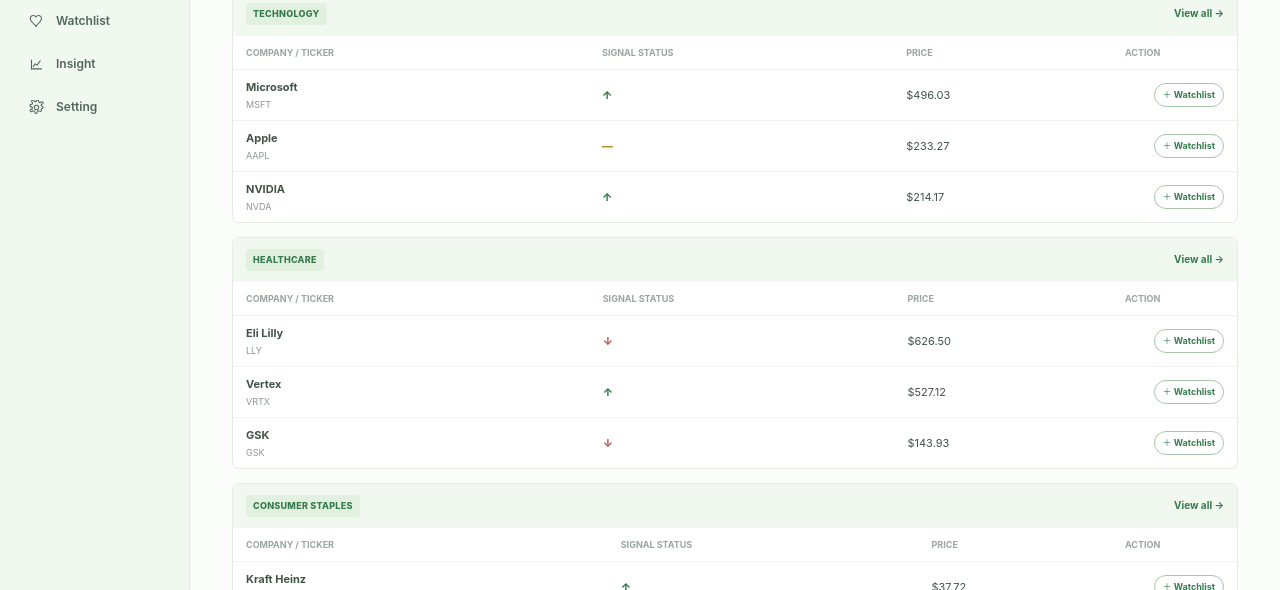
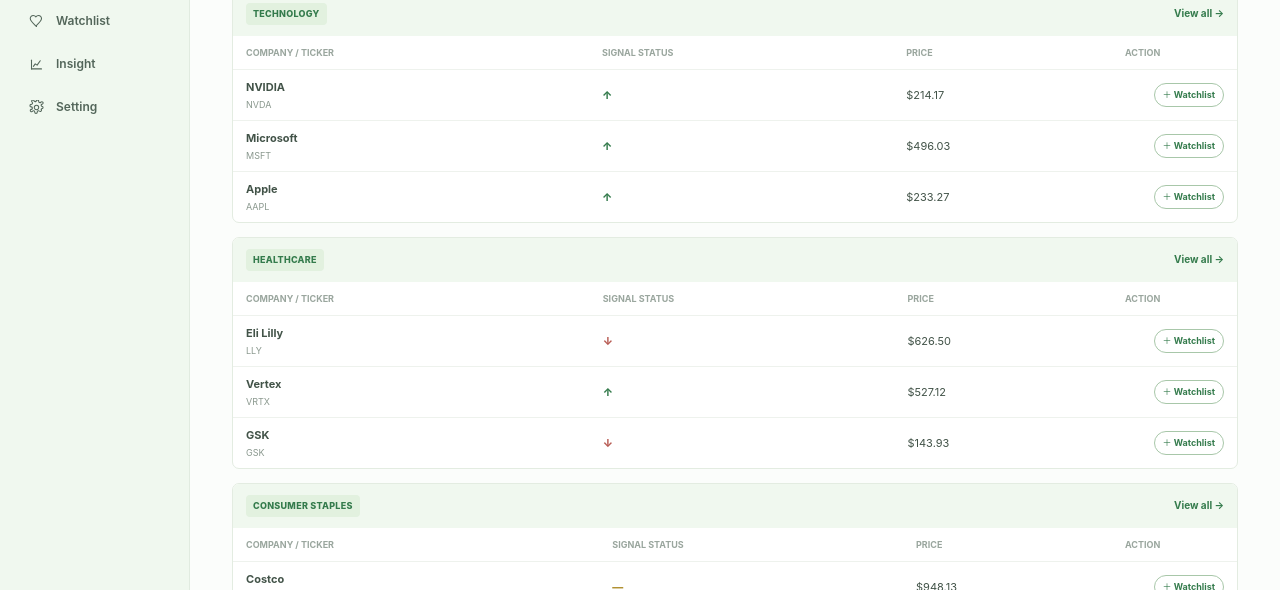
Before and after one commit to Perennial-asian-boiz/PerennialFrontEnd, a React (Vite) app: page / in a window 1280 px wide. Shown: the part 210-800 px from the top of the page. Built offline with nearby package versions, Linux system fonts and the light colour scheme.

Commit message:
Sync dashboard and watchlist prices

```diff
--- a/src/data.ts
+++ b/src/data.ts
@@ -1,6 +1,7 @@
 export type Company = {
   name: string;
   ticker: string;
+  price: string;
   sector: string;
   score: number;
   change: string;
@@ -9,17 +10,17 @@
 };
 
 export const companies: Company[] = [
-  { name: "NVIDIA", ticker: "NVDA", sector: "Technology", score: 87, change: "+4.28%", sentiment: "Positive", reason: "Strong AI infrastructure demand" },
-  { name: "Microsoft", ticker: "MSFT", sector: "Technology", score: 82, change: "+1.64%", sentiment: "Positive", reason: "Cloud growth and resilient margins" },
-  { name: "Costco", ticker: "COST", sector: "Consumer Staples", score: 74, change: "+0.82%", sentiment: "Neutral", reason: "Consistent membership-led growth" },
-  { name: "Tesla", ticker: "TSLA", sector: "Automotive", score: 61, change: "-1.12%", sentiment: "Watch", reason: "Volatility around delivery outlook" },
-  { name: "Apple", ticker: "AAPL", sector: "Technology", score: 79, change: "+1.15%", sentiment: "Positive", reason: "Strong ecosystem and services growth" },
-  { name: "Eli Lilly", ticker: "LLY", sector: "Healthcare", score: 76, change: "-0.82%", sentiment: "Watch", reason: "Pipeline strength with valuation risk" },
-  { name: "Vertex", ticker: "VRTX", sector: "Healthcare", score: 72, change: "+0.67%", sentiment: "Positive", reason: "Durable specialty-care portfolio" },
-  { name: "GSK", ticker: "GSK", sector: "Healthcare", score: 68, change: "-0.31%", sentiment: "Neutral", reason: "Stable demand across core medicines" },
-  { name: "Kraft Heinz", ticker: "KHC", sector: "Consumer Staples", score: 65, change: "+0.41%", sentiment: "Neutral", reason: "Defensive brands and steady cash flow" },
-  { name: "Keurig Dr Pepper", ticker: "KDP", sector: "Consumer Staples", score: 63, change: "+0.28%", sentiment: "Neutral", reason: "Broad beverage distribution" },
-  { name: "General Mills", ticker: "GIS", sector: "Consumer Staples", score: 60, change: "-0.55%", sentiment: "Watch", reason: "Soft volume in a cautious consumer market" },
+  { name: "NVIDIA", ticker: "NVDA", price: "$214.17", sector: "Technology", score: 87, change: "+4.28%", sentiment: "Positive", reason: "Strong AI infrastructure demand" },
+  { name: "Microsoft", ticker: "MSFT", price: "$496.03", sector: "Technology", score: 82, change: "+1.64%", sentiment: "Positive", reason: "Cloud growth and resilient margins" },
+  { name: "Costco", ticker: "COST", price: "$948.13", sector: "Consumer Staples", score: 74, change: "+0.82%", sentiment: "Neutral", reason: "Consistent membership-led growth" },
+  { name: "Tesla", ticker: "TSLA", price: "$248.98", sector: "Automotive", score: 61, change: "-1.12%", sentiment: "Watch", reason: "Volatility around delivery outlook" },
+  { name: "Apple", ticker: "AAPL", price: "$233.27", sector: "Technology", score: 79, change: "+1.15%", sentiment: "Positive", reason: "Strong ecosystem and services growth" },
+  { name: "Eli Lilly", ticker: "LLY", price: "$626.50", sector: "Healthcare", score: 76, change: "-0.82%", sentiment: "Watch", reason: "Pipeline strength with valuation risk" },
+  { name: "Vertex", ticker: "VRTX", price: "$527.12", sector: "Healthcare", score: 72, change: "+0.67%", sentiment: "Positive", reason: "Durable specialty-care portfolio" },
+  { name: "GSK", ticker: "GSK", price: "$143.93", sector: "Healthcare", score: 68, change: "-0.31%", sentiment: "Neutral", reason: "Stable demand across core medicines" },
+  { name: "Kraft Heinz", ticker: "KHC", price: "$37.72", sector: "Consumer Staples", score: 65, change: "+0.41%", sentiment: "Neutral", reason: "Defensive brands and steady cash flow" },
+  { name: "Keurig Dr Pepper", ticker: "KDP", price: "$31.61", sector: "Consumer Staples", score: 63, change: "+0.28%", sentiment: "Neutral", reason: "Broad beverage distribution" },
+  { name: "General Mills", ticker: "GIS", price: "$48.13", sector: "Consumer Staples", score: 60, change: "-0.55%", sentiment: "Watch", reason: "Soft volume in a cautious consumer market" },
 ];
 
 export const topics = ["Technology", "Healthcare", "Financial Services", "Consumer", "Energy", "Industrials", "AI & Robotics", "Climate", "Travel", "Media"];
--- a/src/pages/Dashboard.tsx
+++ b/src/pages/Dashboard.tsx
@@ -1,12 +1,10 @@
 import { useState } from "react";
 import AppShell, { Toast } from "../components/AppShell";
 import { useWatchlist } from "../components/watchlistStore";
+import { companies } from "../data";
 
-const sections = [
-  { name: "Technology", items: [["Microsoft", "MSFT", "$496.03", "up"], ["Apple", "AAPL", "$233.27", "neutral"], ["NVIDIA", "NVDA", "$214.17", "up"]] },
-  { name: "Healthcare", items: [["Eli Lilly", "LLY", "$626.50", "down"], ["Vertex", "VRTX", "$527.12", "up"], ["GSK", "GSK", "$143.93", "down"]] },
-  { name: "Consumer Staples", items: [["Kraft Heinz", "KHC", "$37.72", "up"], ["Keurig Dr Pepper", "KDP", "$31.61", "neutral"], ["General Mills", "GIS", "$48.13", "down"]] },
-];
+const sectionNames = ["Technology", "Healthcare", "Consumer Staples"];
+const sections = sectionNames.map((name) => ({ name, items: companies.filter((company) => company.sector === name) }));
 
 export default function Dashboard() {
   const [view, setView] = useState("Popular & Stable");
@@ -14,7 +12,7 @@
   const { isWatched, add } = useWatchlist();
   return <AppShell title="Market Health" subtitle="Curated market opportunities and sector trend monitors.">
     <div className="market-toolbar"><span className="market-status">● Market Open · NYSE</span><div className="segmented"><button className={view === "Affordable & Growing" ? "selected" : ""} onClick={() => setView("Affordable & Growing")}>Affordable &amp; Growing</button><button className={view === "Popular & Stable" ? "selected" : ""} onClick={() => setView("Popular & Stable")}>Popular &amp; Stable</button></div></div>
-    <div className="market-sections">{sections.map((section) => <section className="market-section" key={section.name}><div className="market-section-heading"><span className="sector-pill">{section.name}</span><button className="view-all">View all →</button></div><div className="table-wrap"><table className="market-table"><thead><tr><th>Company / ticker</th><th>Signal status</th><th>Price</th><th>Action</th></tr></thead><tbody>{section.items.map(([name, ticker, price, signal]) => <tr key={ticker}><td><strong>{name}</strong><small>{ticker}</small></td><td><span className={signal === "neutral" ? "signal-neutral" : signal === "down" ? "signal-down" : "signal-up"}>{signal === "neutral" ? "—" : signal === "down" ? "↓" : "↑"}</span></td><td>{price}</td><td><span className="watch-action">{isWatched(ticker) ? <span className="watch-placeholder" aria-hidden="true" /> : <button className="watch-button" onClick={() => { add(ticker); setToast("success"); }}>＋ Watchlist</button>}</span></td></tr>)}</tbody></table></div></section>)}</div>
+    <div className="market-sections">{sections.map((section) => <section className="market-section" key={section.name}><div className="market-section-heading"><span className="sector-pill">{section.name}</span><button className="view-all">View all →</button></div><div className="table-wrap"><table className="market-table"><thead><tr><th>Company / ticker</th><th>Signal status</th><th>Price</th><th>Action</th></tr></thead><tbody>{section.items.map((company) => { const signal = company.change.startsWith("-") ? "down" : company.sentiment === "Neutral" ? "neutral" : "up"; return <tr key={company.ticker}><td><strong>{company.name}</strong><small>{company.ticker}</small></td><td><span className={signal === "neutral" ? "signal-neutral" : signal === "down" ? "signal-down" : "signal-up"}>{signal === "neutral" ? "—" : signal === "down" ? "↓" : "↑"}</span></td><td>{company.price}</td><td><span className="watch-action">{isWatched(company.ticker) ? <span className="watch-placeholder" aria-hidden="true" /> : <button className="watch-button" onClick={() => { add(company.ticker); setToast("success"); }}>＋ Watchlist</button>}</span></td></tr>; })}</tbody></table></div></section>)}</div>
     {toast && <Toast type={toast} message="Successfully added to your Watchlist" onDone={() => setToast(null)} />}
   </AppShell>;
 }
```
Also changed, not shown: src/pages/Watchlist.tsx (+13 -2 lines), src/index.css.
